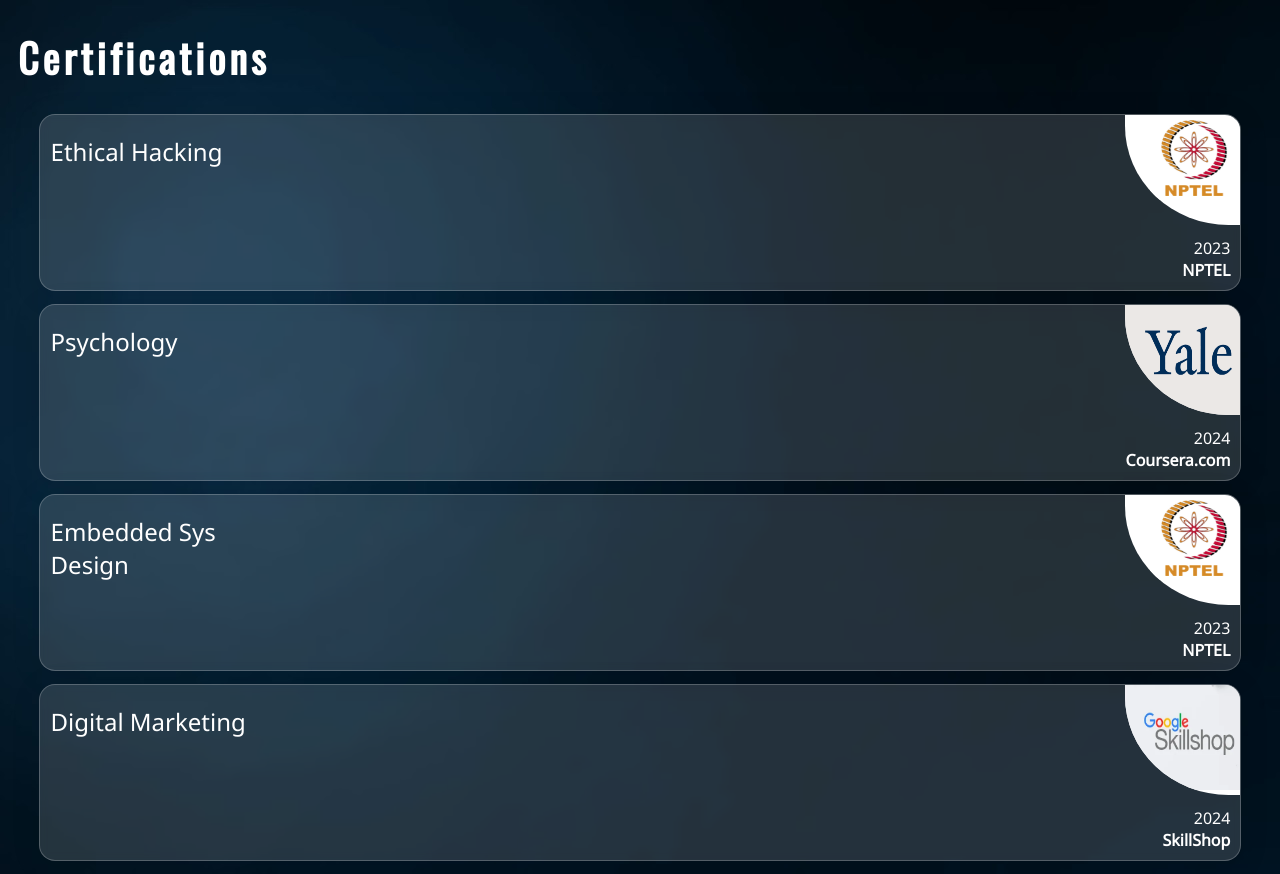
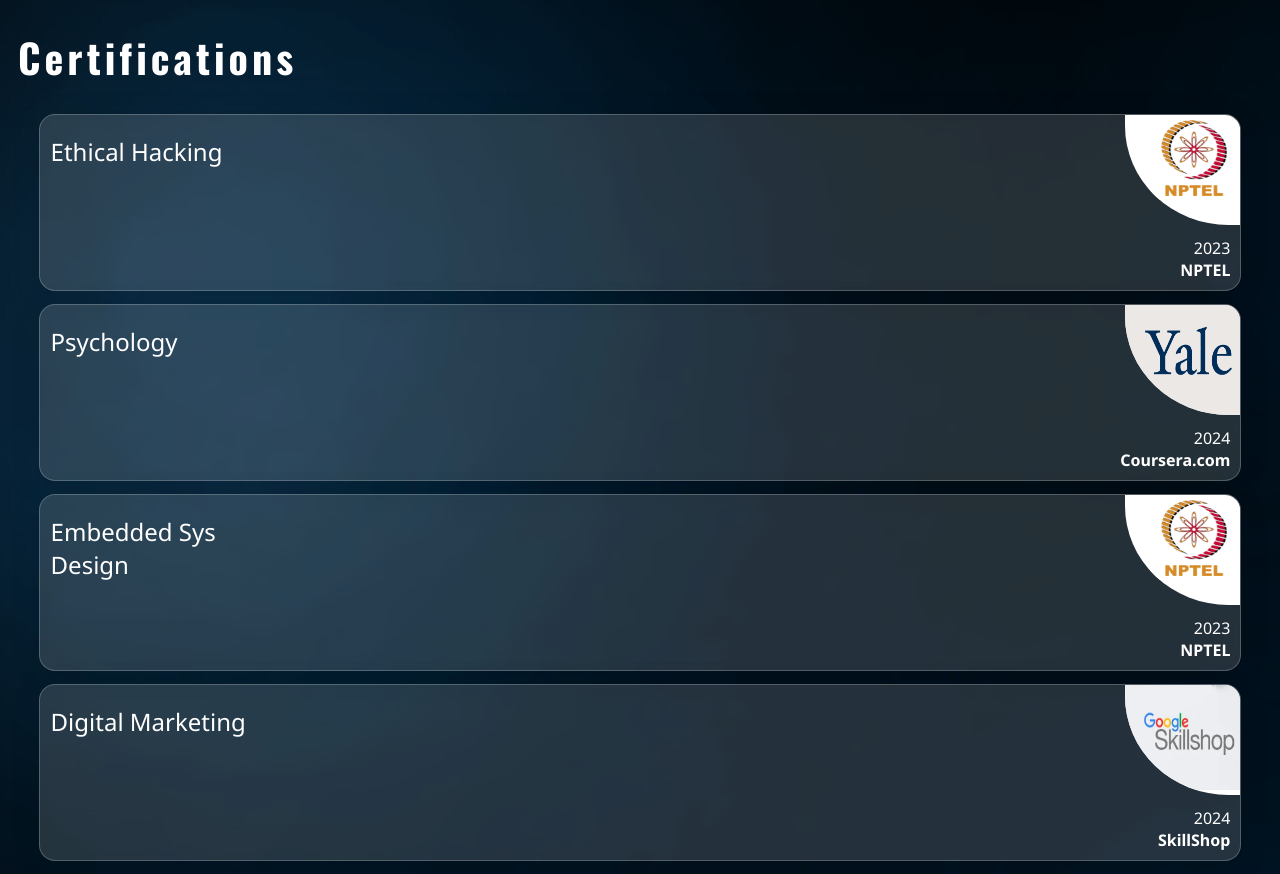
Before and after one commit to yc-pro-123/ycpro, a Flask app: page /certifications in a window 1280 px wide. Run offline with Flask 3, Linux system fonts and the light colour scheme.

Commit message:
Update certifications.html Oswald

```diff
--- a/templates/certifications.html
+++ b/templates/certifications.html
@@ -5,7 +5,9 @@
 <title>Certifications</title>
 <link rel="stylesheet" href="{{ url_for('static',filename='stylu.css')}}">
 <link rel="stylesheet" href="https://fonts.googleapis.com/css?family=Oswald|Noto+Sans">
-
+<link rel="preconnect" href="https://fonts.googleapis.com">
+<link rel="preconnect" href="https://fonts.gstatic.com" crossorigin>
+<link href="https://fonts.googleapis.com/css2?family=Noto+Sans:ital,wght@0,100..900;1,100..900&family=Oswald:wght@200..700&display=swap" rel="stylesheet">
 
 </head>
 <body style= "background-image:url({{ url_for('static',filename='images/Photographer.jpg')}})">
```
